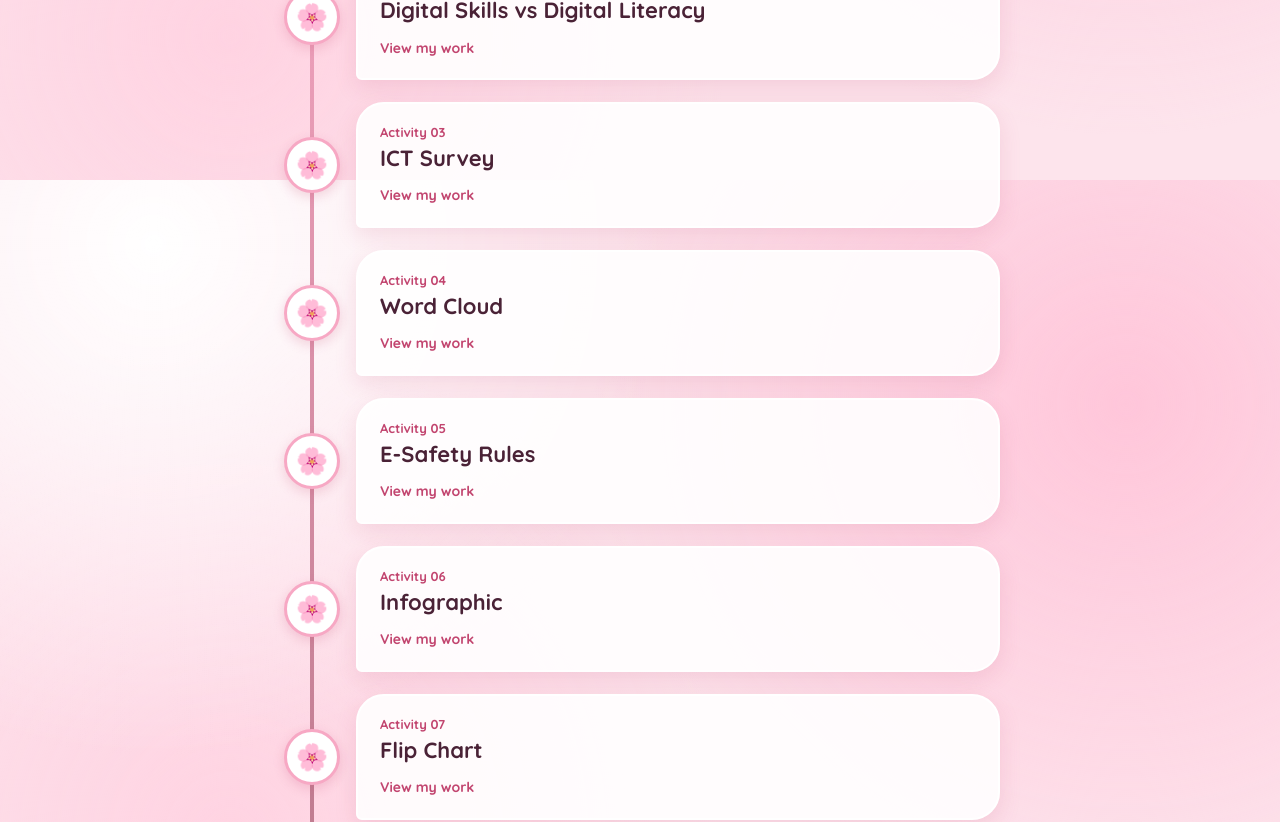
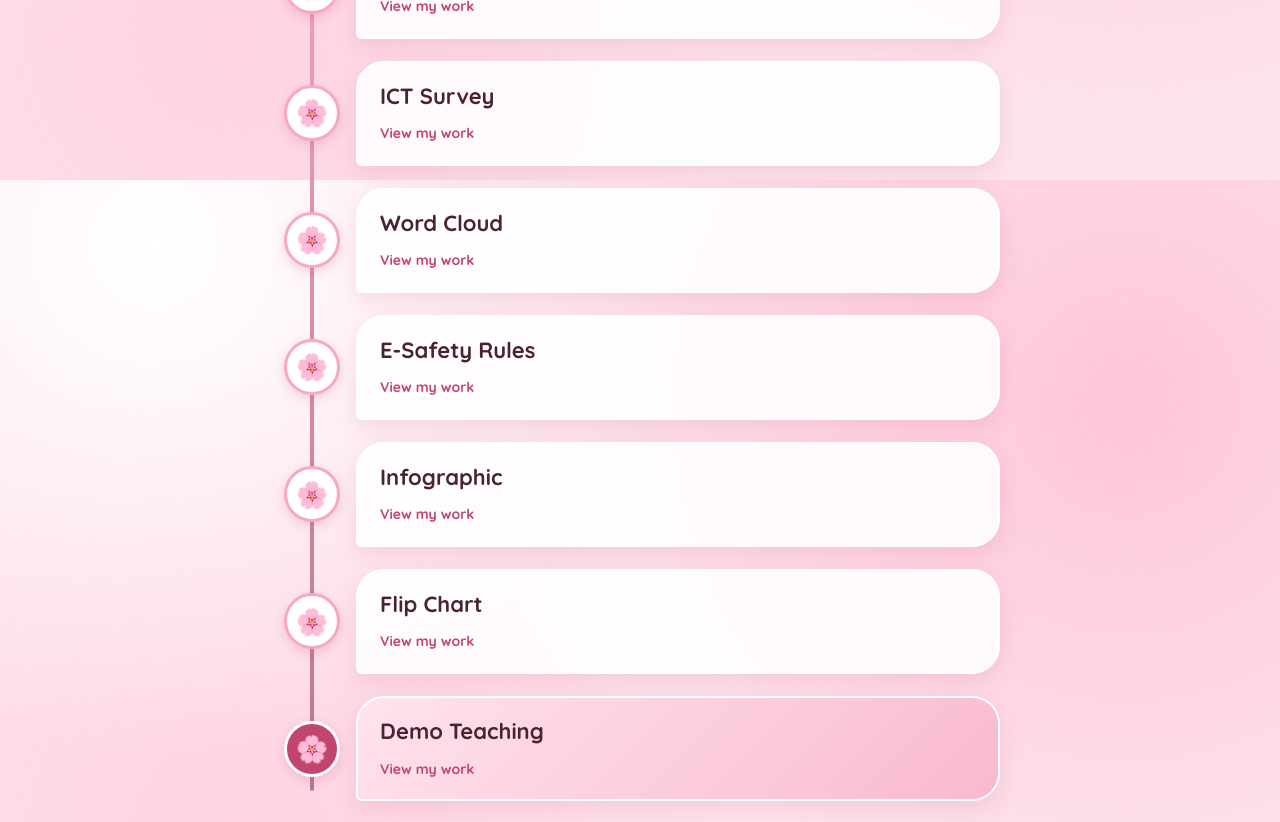
Before and after one commit to chrisnamarione/Chrisna-Portfolio, a React (Vite) app: page / in a window 1280 px wide. Shown: the part 620-1442 px from the top of the page. Built offline with nearby package versions, Linux system fonts and the light colour scheme.

Commit message:
Remove activity labels and highlight badge

```diff
--- a/src/components/ActivityCard.jsx
+++ b/src/components/ActivityCard.jsx
@@ -1,13 +1,12 @@
 // One blossom on the branch. Only the "View my work" link is clickable
 // (it's a real link, #activity3, so it works with keyboard and the Back button).
 export default function ActivityCard({ activity }) {
-  const { id, label, title, highlight } = activity;
+  const { id, title, highlight } = activity;
 
   return (
     <li className={highlight ? "highlight" : undefined}>
       <span className="node" aria-hidden="true">🌸</span>
       <div className="card">
-        <span className="tag">{label}</span>
         <span className="name">{title}</span>
         <a className="open" href={`#${id}`} aria-label={`View my work: ${title}`}>
           View my work
--- a/src/styles.css
+++ b/src/styles.css
@@ -68,13 +68,11 @@ main { max-width: 760px; margin: 0 auto; padding: 10px 20px 60px; }
 
 .card { display: block; color: inherit; text-decoration: none; background: var(--paper); border: 2px solid var(--edge); border-radius: 28px 28px 28px 6px; padding: 18px 22px; box-shadow: 0 8px 22px rgba(var(--shadow-rgb), .14); transition: transform .25s, box-shadow .25s; position: relative; }
 .card:hover, .card:focus-within, .card.glow { transform: translateX(6px); box-shadow: 0 12px 28px rgba(var(--shadow-rgb), .24), var(--glow); }
-.tag { display: block; font-size: 13px; font-weight: 700; color: var(--rose); }
 .name { display: block; font-size: 22px; font-weight: 700; line-height: 1.25; margin: 2px 0 4px; }
 /* Only this text is clickable; the text itself highlights when pointed at or tapped */
 .open { display: inline-block; margin-top: 8px; font-size: 14px; font-weight: 700; color: var(--rose); text-decoration: underline; text-decoration-color: transparent; text-decoration-thickness: 2px; text-underline-offset: 4px; transition: color .2s, text-shadow .2s, text-decoration-color .2s; }
 .open:hover, .open:focus-visible, .open:active, .open.glow { color: var(--link-hi); text-decoration-color: currentColor; text-shadow: var(--text-glow); }
 .highlight .card { background: linear-gradient(135deg, var(--hl-a), var(--hl-b)); }
-.highlight .card::after { content: "My highlight ✨"; position: absolute; top: -12px; right: 18px; background: var(--rose); color: var(--on-rose); font-size: 12px; font-weight: 700; padding: 3px 12px; border-radius: 999px; }
 .highlight .node { background: var(--rose); border-color: var(--surface); }
 
 /* Activity page */
```
